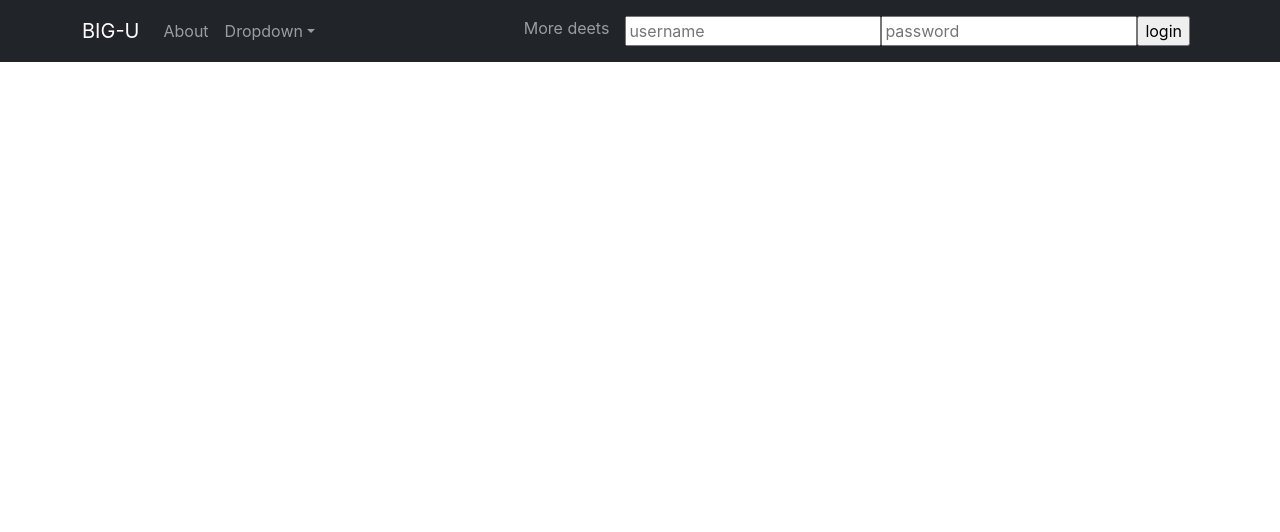
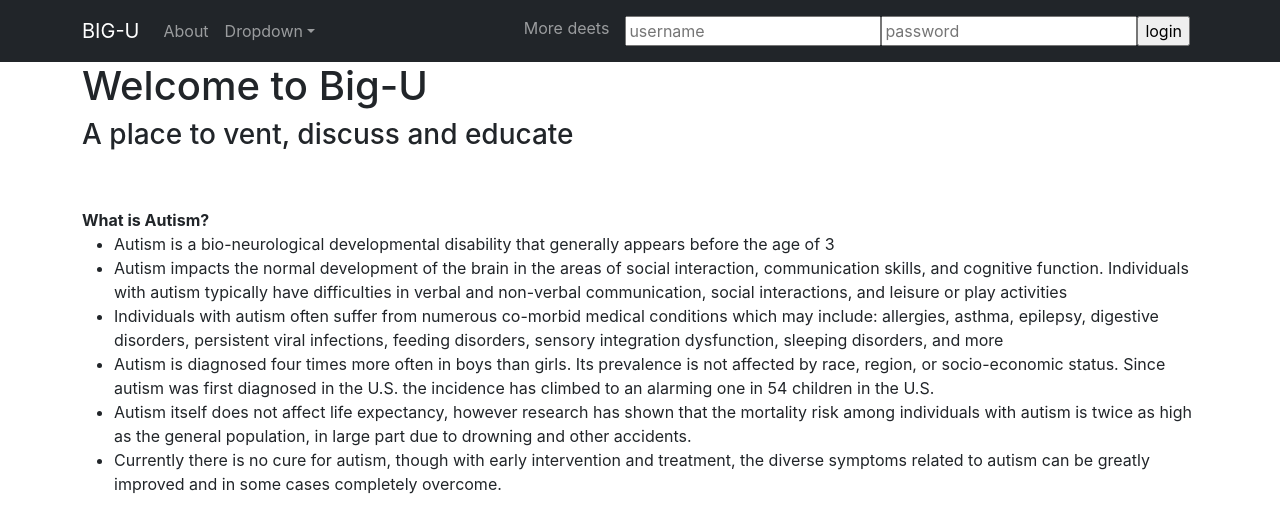
Before and after one commit to dcoppage86/big-u-frontend, a React (Create React App) app: page / in a window 1280 px wide. Shown: the top 532 px of the page. Built offline with nearby package versions, Linux system fonts and the light colour scheme; no server answers.

Commit message:
added home page to app.js

```diff
--- a/src/App.js
+++ b/src/App.js
@@ -5,6 +5,7 @@ import { getCurrentUser } from "./actions/currentUser.js"
 import NavBar from "./components/NavBar.js"
 import CardContainer from "./components/CardContainer"
 import { BrowserRouter as Router } from "react-router-dom";
+import HomePage from './components/HomePage';
 
 class App extends React.Component {
 
@@ -17,6 +18,7 @@ class App extends React.Component {
       <Router>
         <div className="app">
           <NavBar />
+          <HomePage/>
           <CardContainer/>
         </div>
       </Router>
```
